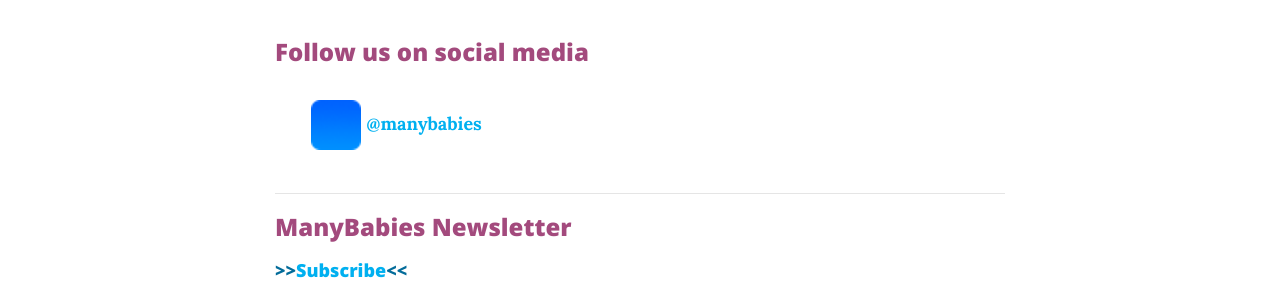
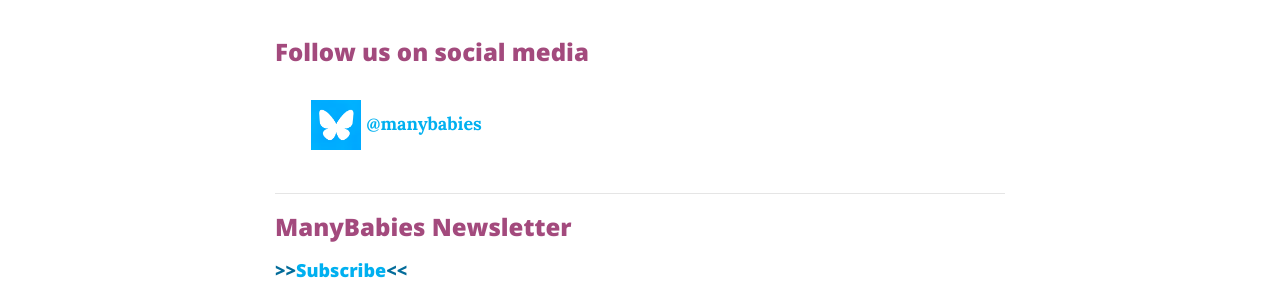
Before and after one commit to manybabies/manybabies.github.io, a Jekyll site: the page built from news/index.html, in a window 1280 px wide. Shown: the part 227-517 px from the top of the page. Built offline with Jekyll 4.4.1, drawn with Linux system fonts in a browser that asks for light colours; nearby versions of some CDN libraries; comment, search, counter and statistics services are not loaded.

Commit message:
replace bsky logo

```diff
--- a/news/index.html
+++ b/news/index.html
@@ -11,7 +11,7 @@ title: News & Updates
 <div class="container" align="center">
   <div class="row">
     <div class="col-sm-4 col-xs-6" align="center">
-      <img src="/assets/img/bluesky.png" alt="bluesky logo"> <a href="https://bsky.app/profile/manybabies.org" target="_blank"><b>@manybabies</b></a>
+      <img src="/assets/img/bluesky.png" alt="bluesky logo" width="50"> <a href="https://bsky.app/profile/manybabies.org" target="_blank"><b>@manybabies</b></a>
     </div>
     <div class="col-sm-8">
     </div>
```
Also changed, not shown: assets/img/bluesky.png.
